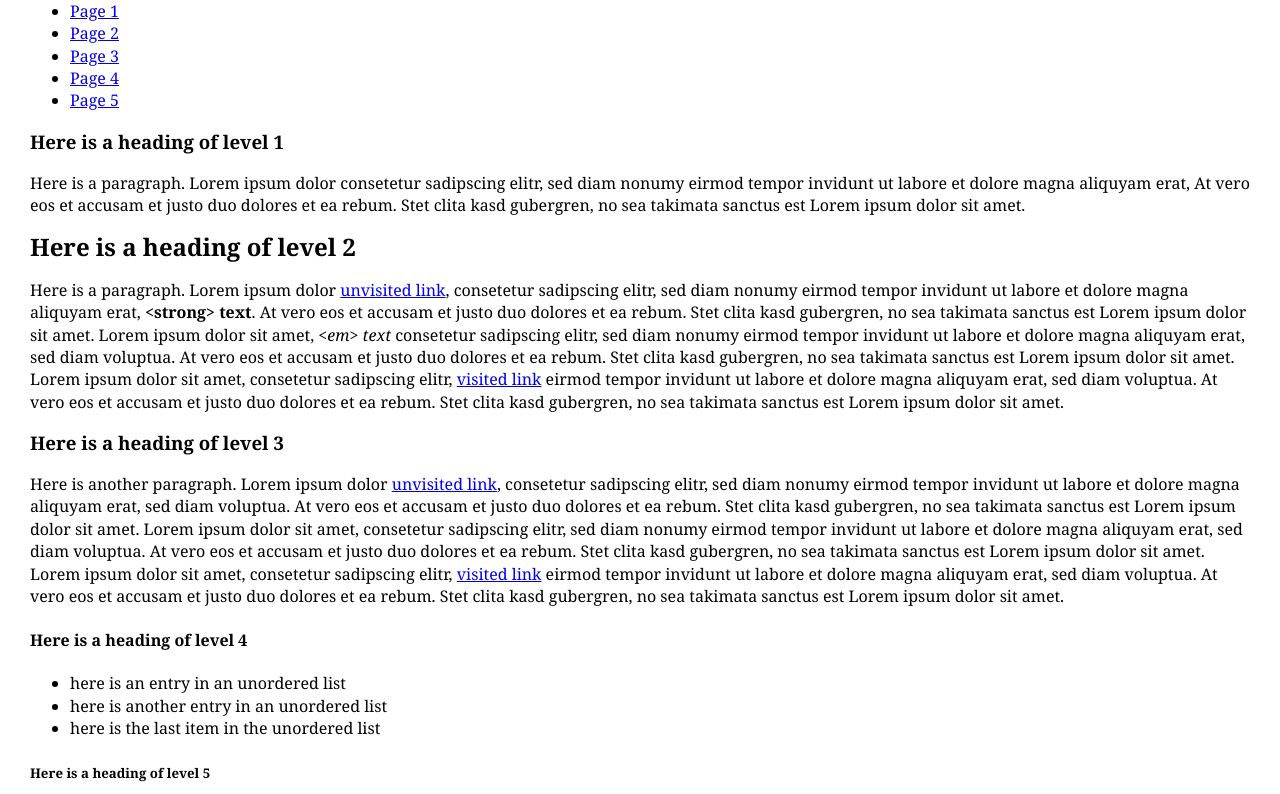
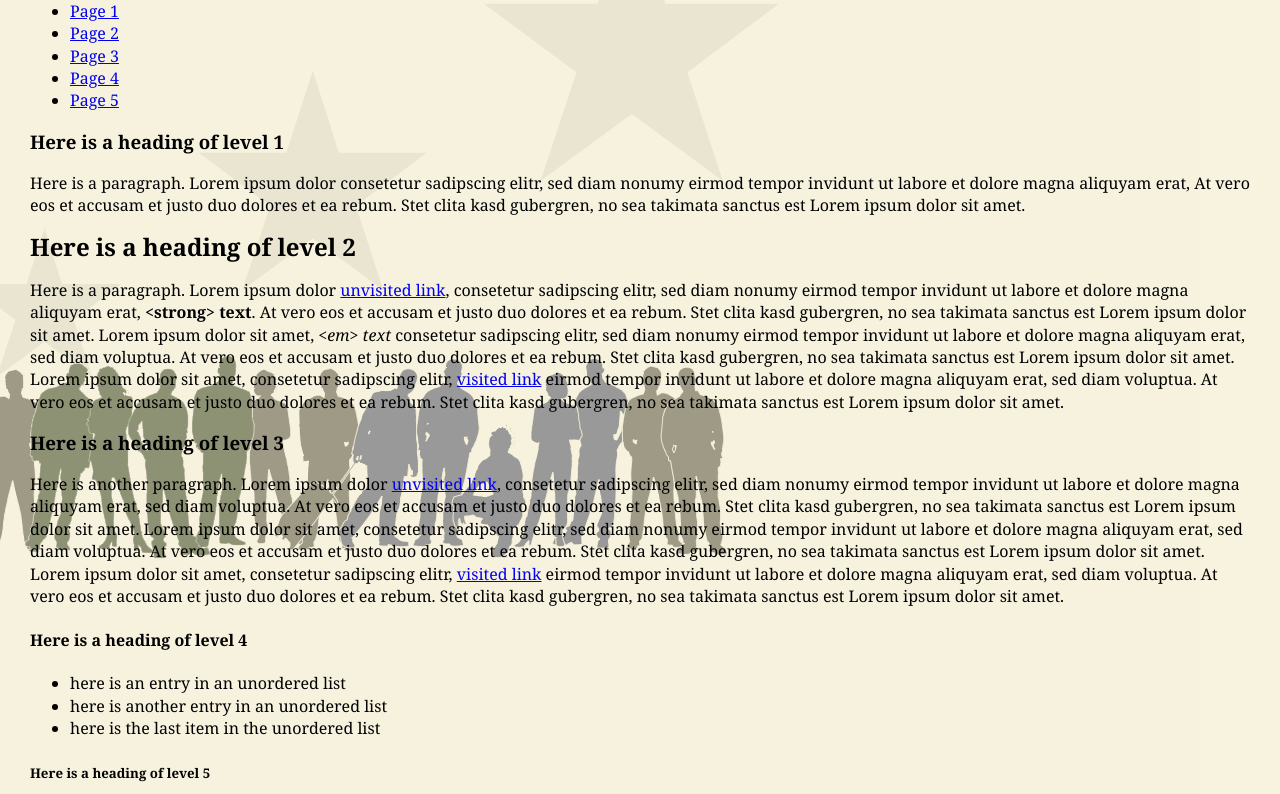
Before and after one commit to jessicamiralrio/jessicamiralrio.github.io, a plain HTML site: page Week03/index.html in a window 1280 px wide. Shown: the part 74-868 px from the top of the page. Drawn offline with Linux system fonts and the light colour scheme.

Commit message:
Part 1 pf the recipe is almost complete

```diff
--- a/Week03/styles.css
+++ b/Week03/styles.css
@@ -6,5 +6,8 @@ body {
   color: black;
   line-height: 140%;
   margin: 30px;
-
+  background-image: url("page-bg.gif");
+  background-repeat: no-repeat;
+  background-attachment: fixed;
+  background-color: #F7F3DE;
 }
```
